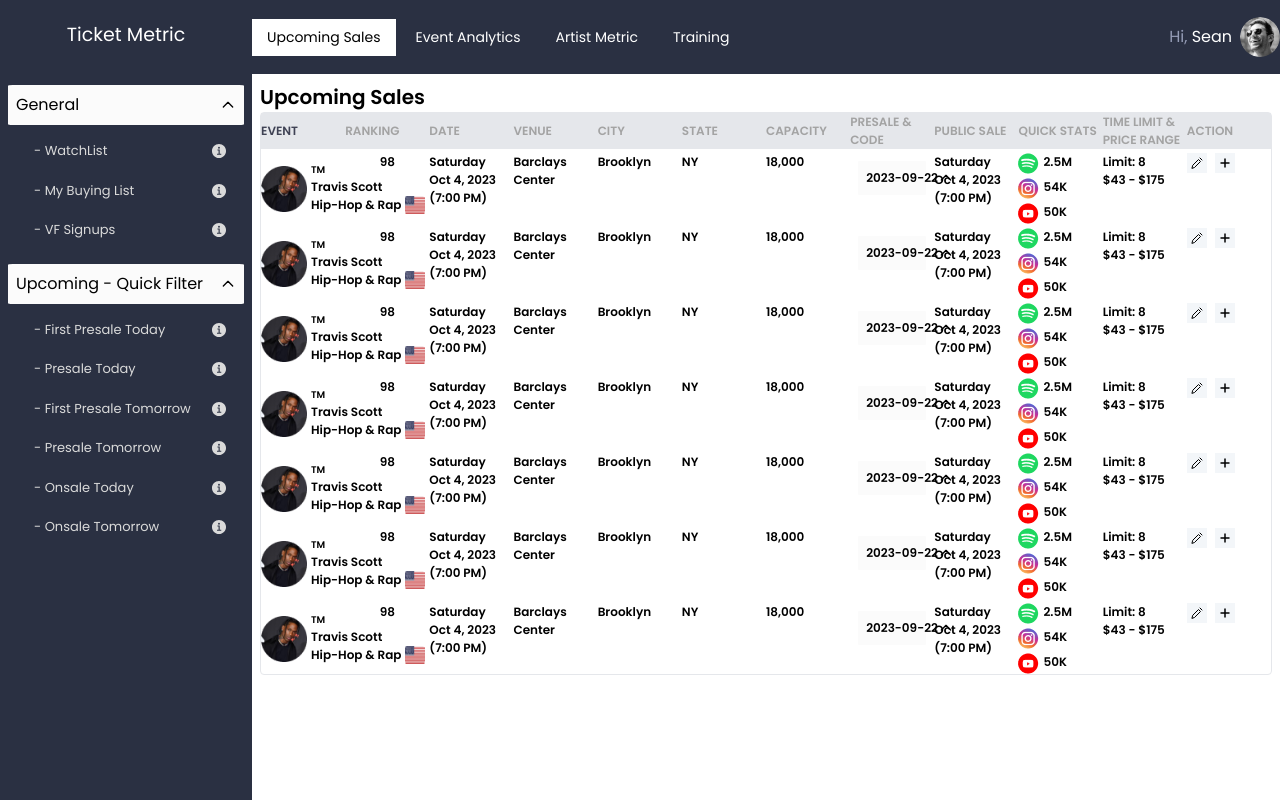
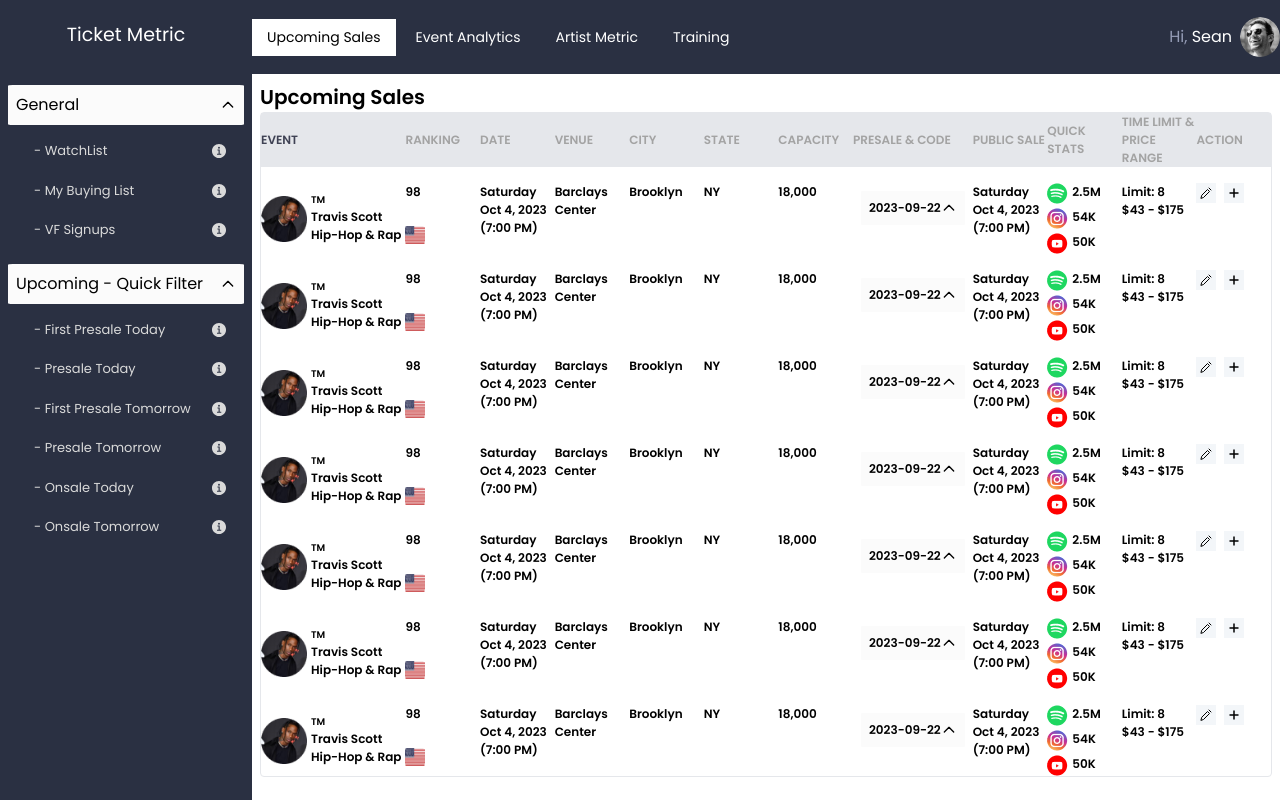
Before and after one commit to Ironmandeveloper/Ticket-Metric, a React (Vite) app: page /upcoming-sales in a window 1280 px wide. Built offline with nearby package versions, Linux system fonts and the light colour scheme.

Commit message:
table design

```diff
--- a/src/components/table/Artists.tsx
+++ b/src/components/table/Artists.tsx
@@ -7,6 +7,7 @@
 import instaPic from "../../assets/Instagram.png";
 import youtubePic from "../../assets/Youtube.png";
 import React from "react";
+import "./styles.css"
 
 const rowHeaders = [
   {
@@ -97,7 +98,7 @@
 
 const ArtistTable = () => {
   return (
-    <div className="grid grid-cols-12 gap-y-1 rounded text-[12px] border">
+    <div className="artistGrid rounded text-[12px] border">
       {rowHeaders.map((header, idx) => (
         <div
           key={idx}
@@ -112,7 +113,7 @@
         return (
           <React.Fragment key={idx}>
             <Event event={art.event} />
-            <p className="text-center">{art.ranking}</p>
+            <p >{art.ranking}</p>
             <Date date={art.date} />
             <p>{art.venue}</p>
             <p>{art.city}</p>
--- /dev/null
+++ b/src/components/table/styles.css
@@ -0,0 +1,7 @@
+/* grid grid-cols-[repeat(12, 1fr)] gap-y-1 */
+
+.artistGrid {
+  display: grid;
+  grid-template-columns: repeat(12, 1fr);
+  row-gap: 1rem;
+}
```
